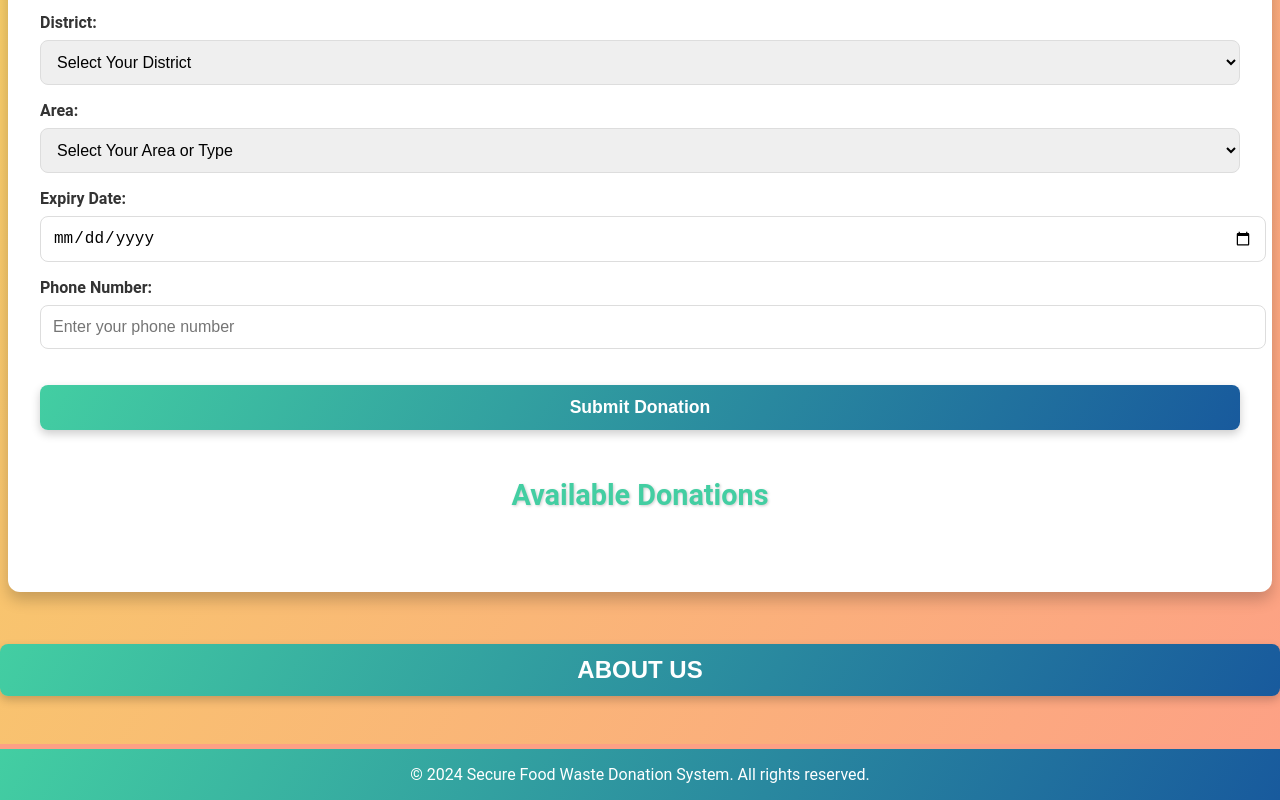
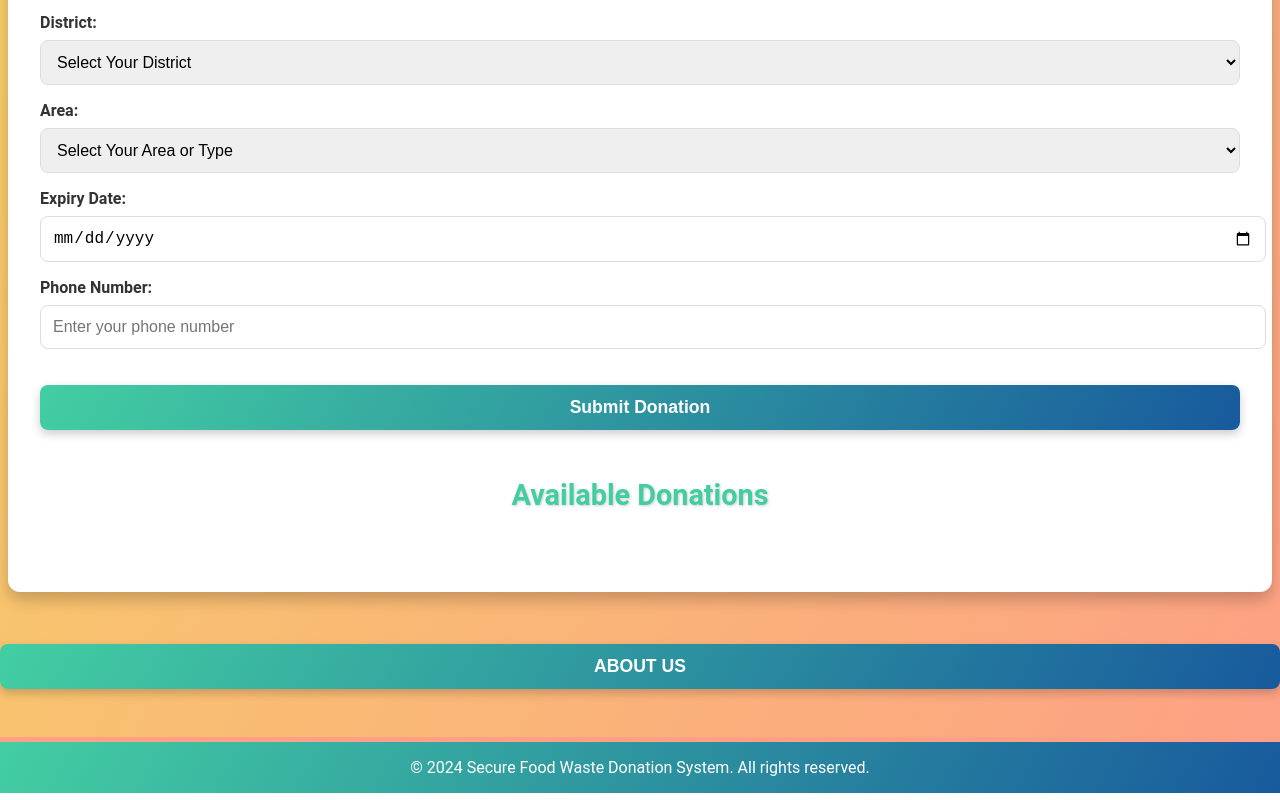
Before and after one commit to developer-2909/project, a plain HTML site: page main.html in a window 1280 px wide. Shown: the part 408-1208 px from the top of the page. Drawn offline with Linux system fonts and the light colour scheme.

Commit message:
main.html

```diff
--- a/main.html
+++ b/main.html
@@ -309,7 +309,10 @@ button h1 {
       </ul>
     </section>
   </main>
-<button ><a href="D:\Admin\Documents\OneDrive\Desktop\food project\about.html"><H1>ABOUT US</H1></a></button>
+<button>
+    <a href="about.html">ABOUT US</a>
+</button>
+
   <footer>
     &copy; 2024 Secure Food Waste Donation System. All rights reserved.
   </footer>
```
